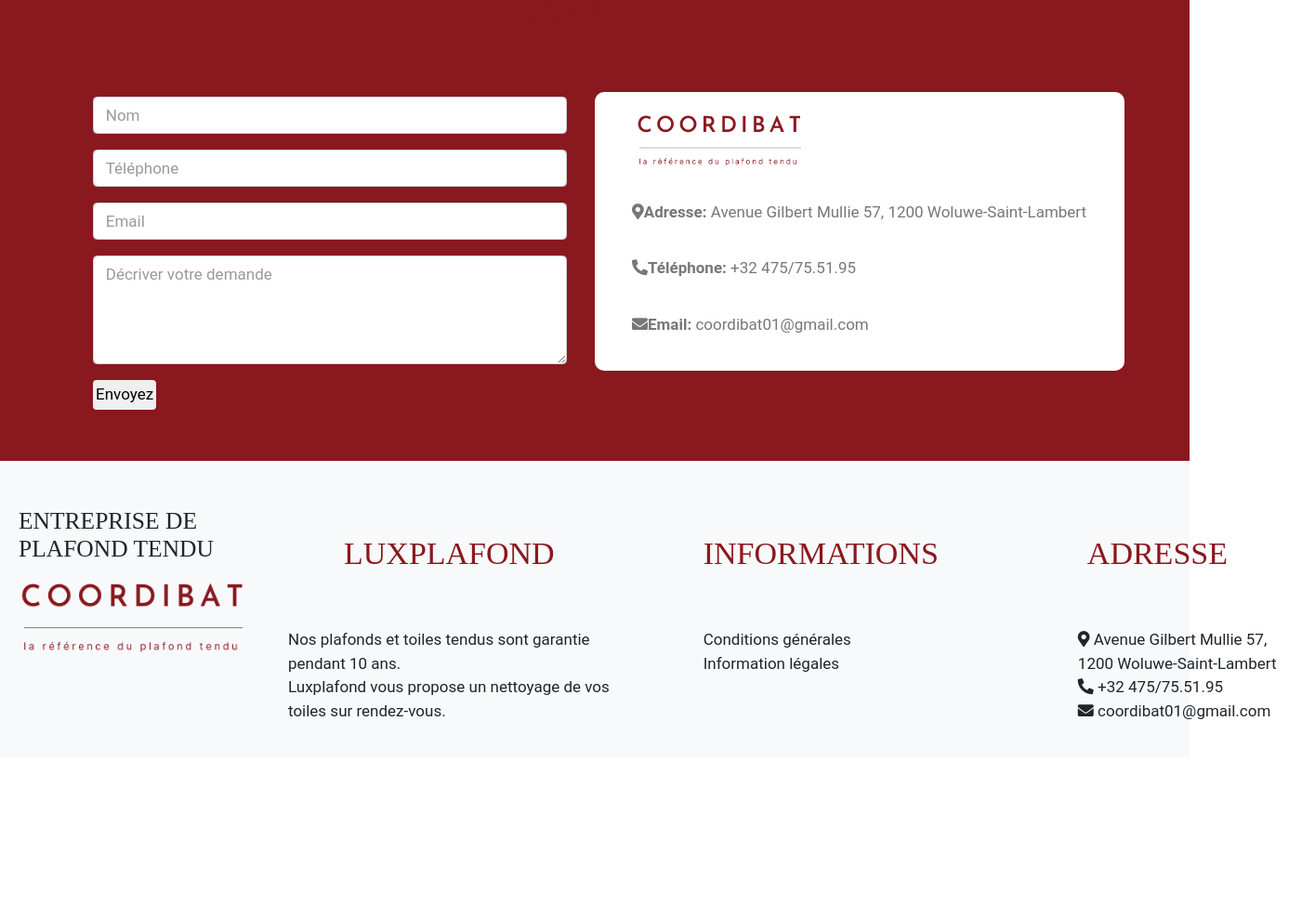
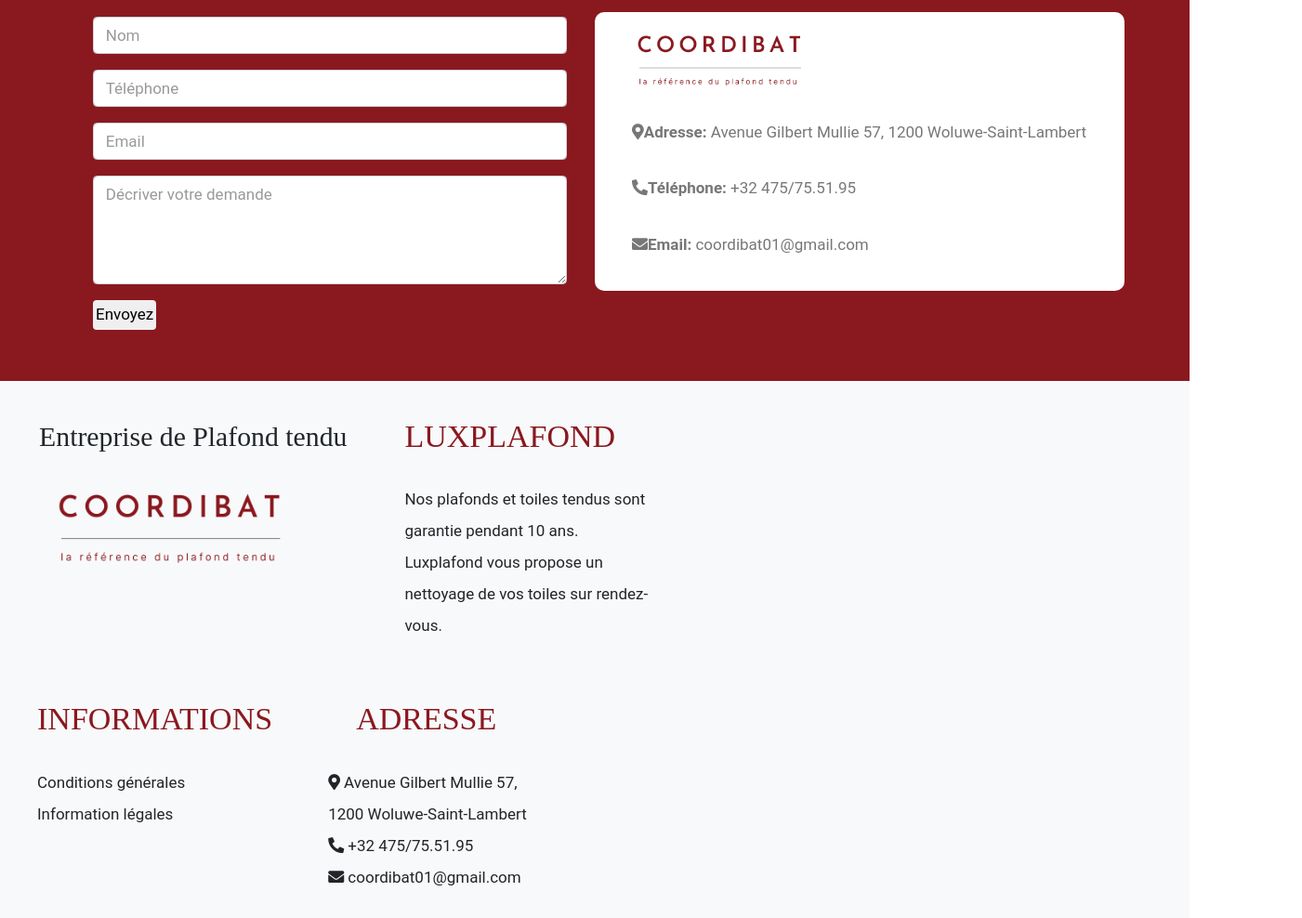
Before and after one commit to nathou7170/site-web-luxplafond, a plain HTML site: page index.html in a window 1280 px wide. Shown: the part 2245-3233 px from the top of the page at 93% size, 1401 px wide, since content can reach past the window. Before the commit the page ends 3060 px from the top, so only its background shows below. Drawn offline with nearby package versions, Linux system fonts and the light colour scheme.

Commit message:
final commit

```diff
--- a/index.html
+++ b/index.html
@@ -73,6 +73,7 @@
   </a>
 </div>
 </div>
+</br>
 
 <div class="container">
   <div class="row">
@@ -185,34 +186,46 @@
   </div>
 </section>
 
-<footer>
-  <div class="main-content">
-    <div class="left box">
-      <h4>Entreprise de Plafond tendu</h4>
+
+
+
+    <footer class="footer">
+        <div class="footer-left">
+
+            <h3>Entreprise de Plafond tendu</h3>
             <img src="images/coordibat1.png" width="250px">
+
         </div>
-      <div class="content box">
+
+        <ul class="footer-c">
+          <li>
+
             <h2>Luxplafond</h2>
+          <div class="box">
+
             <p>Nos plafonds et toiles tendus sont garantie pendant 10 ans.</br>
               Luxplafond vous propose un nettoyage de vos toiles sur rendez-vous.</p>
+              </li>
+            </ul>
           </div>
+        <ul class="footer-right">
+            <li>
+                <h2>informations</h2>
 
-      <div class="center box">
-        <h2>informations</h2>
-        <li class="cg">
-          <a href="cond-général.html">Conditions générales </a>
+                <ul class="box">
+                  <li><a href="cond-général.html">Conditions générales </a></li>
+                  <li><a href="info-légales.html">Information légales</a></li>
+                </ul>
               </li>
-        <li class="il">
-          <a href="info-légales.html">Information légales</a>
-        </li>
-      </div>
-        <div class="right box">
+
+              <ul class="box">
+                <li>
+
                   <h2>Adresse</h2>
-          <div class="content">
-            <div class="place">
+
                     <span class="fas fa-map-marker-alt"></span>
                     <span class="text">Avenue Gilbert Mullie 57,</br> 1200 Woluwe-Saint-Lambert</span>
-            </div>
+
                   <div class="phone">
                     <span class="fas fa-phone-alt"></span>
                     <span class="text">+32 475/75.51.95</span>
@@ -220,11 +233,11 @@
                   <div class="email">
                     <span class="fas fa-envelope"></span>
                     <span class="text">coordibat01@gmail.com</span>
-            </div>
-          </div>
-        </div>
-  </div>
+
+                </ul>
+            </ul>
     </footer>
+
 
 <script src="script.js"></script>
 <script src="https://code.jquery.com/jquery-3.5.1.slim.min.js"></script>
--- a/style.css
+++ b/style.css
@@ -65,13 +65,16 @@
   font-size: 42px;
 }
 
-h1, h2{
+#acceuil h1,#accueil h2{
   padding: 30px;
   margin: 30px;
   color: #8a181f;
 }
 
-
+.card-body h5{
+  color: #8a181f;
+  font-family: 'Merriweather', serif;
+}
 
 .img-centre{
   text-align: center;
@@ -183,6 +186,7 @@ h3 {
   text-align: center;
   font-weight: 500;
   text-transform: uppercase;
+  color: #fff;
   font-family: 'Merriweather', serif;
 }
 .contact-info{
@@ -226,64 +230,71 @@ h3 {
 
 /*FOOTER*/
 
-footer{
-  bottom: 0px;
-  width: 100%;
-  background: #f8f9fa;
+
+
+
+footer {
+  display: -webkit-flex;
+  display: -moz-flex;
+  display: -ms-flexbox;
+  display: flex;
+  flex-flow: row wrap;
+  padding: 10px;
+  background-color: #f8f9fa;
 }
 
-.main-content{
-  display: flex;
+
+.footer-left h3{
+  margin: 10px;
+  font-family: 'Merriweather', serif;
 }
-.main-content .left{
-  margin: 30px 0 0 0;
+footer h2{
+  color: #8a181f;
+  margin: 30px;
+}
+
+.footer-left img{
+  margin-left: 50px;
+}
+
+.footer ul {
+  list-style: none;
 
 }
 
-
-.main-content .box{
-  flex-basis: 50%;
-  padding: 20px 20px;
+.footer li {
+  line-height: 2em;
 }
 
-.box h2, .box h4{
+.footer a {
+  text-decoration: none;
+  color: #212529;;
+
+}
+
+.footer-c{
+  flex-basis: 25%;
+
+}
+
+.footer-c .box, .footer-right .box{
+  margin-left: 30px;
+}
+
+
+.footer-right {
+  display: flex;
+  flex-flow: row wrap;
+}
+
+.footer h2, .footer h4{
   font-weight: 400;
   text-transform: uppercase;
   font-family: 'Merriweather', serif;
 }
 
-.box .content{
-  margin: 20px 0px 0px 50px;
-}
-
-.main-content .content,.main-content .center,.main-content .right{
-  text-align: -webkit-match-parent;
-}
-
-.main-content li a{
-  margin: 20px 0px 0px 60px;
-  color: #212529;
-
-}
-.main-content .center{
-  list-style: none;
-
-}
-
-.main-content .place{
-  color: #212529;
-}
-
-#info h3{
-  font-weight: 500;
-  text-transform: uppercase;
-  font-family: 'Merriweather', serif;
-  color: #8a181f;
-}
-
-#info p{
-  margin: 10px;
-  padding: 10px;
+.box{
+  align-items: flex-start;
 }
 
 button .btn .btn-primary{
```
Lines whose indentation alone changed are shown as unchanged.
